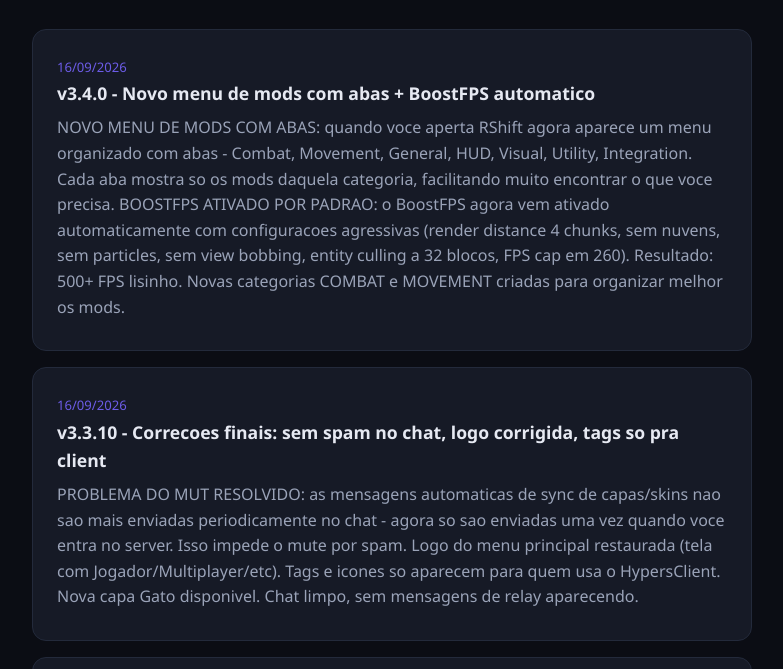
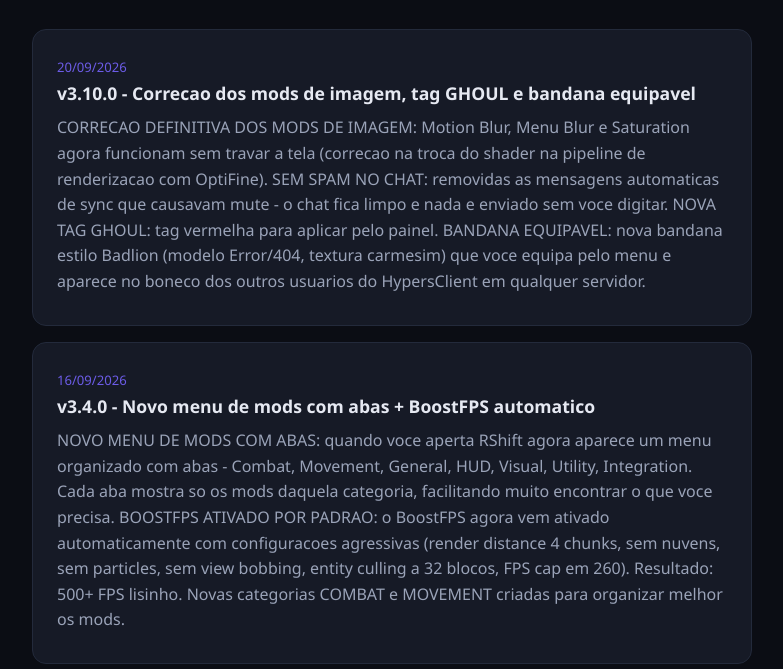
Before and after one commit to vnzinhypers-prog/vnzinhypers-prog.github.io, a plain HTML site: page news.html in a window 1280 px wide. Shown: the part 116-785 px from the top of the page, without its empty margins (248-1031 px from the left). Drawn offline with Linux system fonts and the light colour scheme.

Commit message:
Atualiza client v3.10.0 (correcoes mods, tag GHOUL, bandana) e setup novo

```diff
--- a/news.html
+++ b/news.html
@@ -18,6 +18,11 @@ time{color:#6c5ce7;font-size:.82rem}
 <body>
 <div class="container">
 <h1>Novidades do <span>HypersClient</span></h1>
+<article>
+	<time>20/09/2026</time>
+	<h3>v3.10.0 - Correcao dos mods de imagem, tag GHOUL e bandana equipavel</h3>
+	<p>CORRECAO DEFINITIVA DOS MODS DE IMAGEM: Motion Blur, Menu Blur e Saturation agora funcionam sem travar a tela (correcao na troca do shader na pipeline de renderizacao com OptiFine). SEM SPAM NO CHAT: removidas as mensagens automaticas de sync que causavam mute - o chat fica limpo e nada e enviado sem voce digitar. NOVA TAG GHOUL: tag vermelha para aplicar pelo painel. BANDANA EQUIPAVEL: nova bandana estilo Badlion (modelo Error/404, textura carmesim) que voce equipa pelo menu e aparece no boneco dos outros usuarios do HypersClient em qualquer servidor.</p>
+</article>
 <article>
 	<time>16/09/2026</time>
 	<h3>v3.4.0 - Novo menu de mods com abas + BoostFPS automatico</h3>
```
